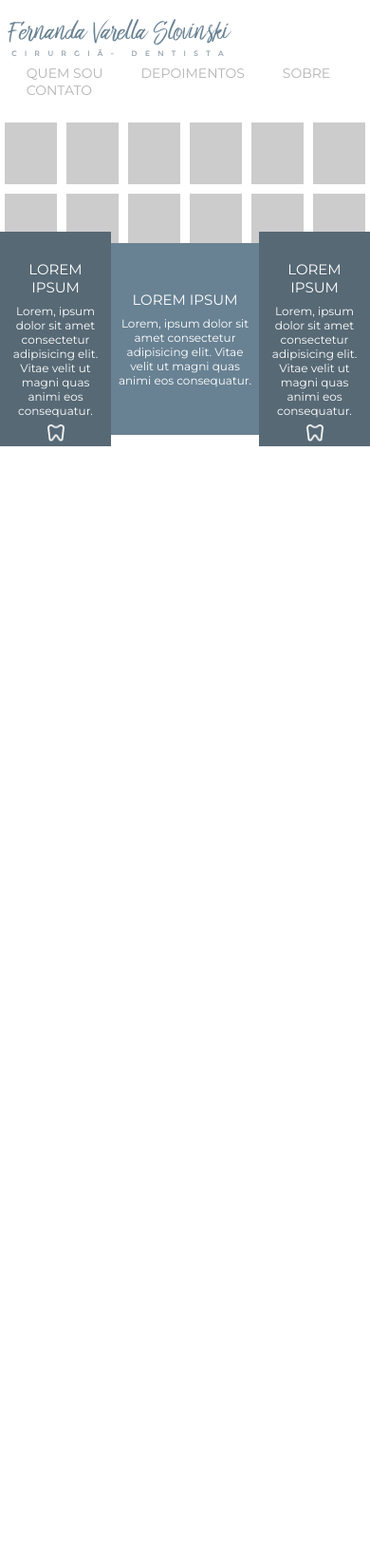
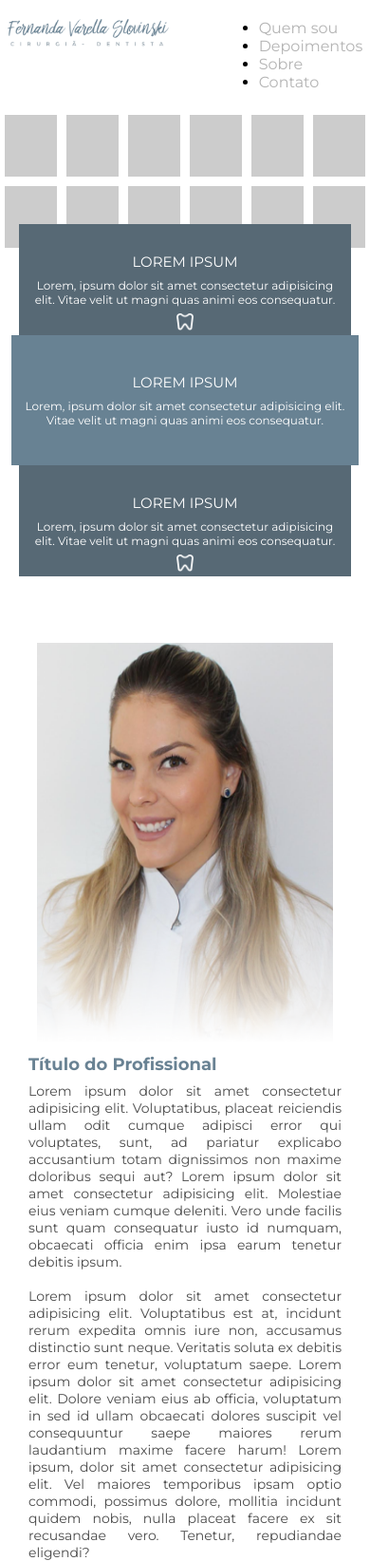
Before and after one commit to jacildofurtado/Danki-code, a PHP site: page / in a window 390 px wide. Shown: the whole page at 95% size. Before the commit the page ends 470 px from the top, so only its background shows below. Run offline with PHP 8.4, Linux system fonts and the light colour scheme.

Commit message:
atualizado projeto

```diff
--- a/ftont-end-completo/projeto-04/css/style.css
+++ b/ftont-end-completo/projeto-04/css/style.css
@@ -34,20 +34,25 @@ header .logo img{
     width: 236px;
 }
 
-header nav{
+header nav.menu-desktop{
     float: right;
 }
 
-header nav ul{
+header nav.menu-desktop ul{
     padding: 8px 0;
     list-style-type: none;
 }
 
-header nav ul li{
+header nav.menu-desktop ul li{
     float: left;
     font-size: 14px;
     padding: 0 20px;
     text-transform: uppercase;
+}
+
+header nav.menu-mobile{
+    display: none;
+    float: right;
 }
 
 header ul a{
@@ -121,3 +126,130 @@ section.servicos > .container .box-servico:nth-of-type(3){
     padding: 30px 2%;
     background-color: #576975;
 }
+
+section.perfil-container{
+    padding: 40px 0;
+}
+
+section.perfil-container .container{
+    max-width: 800px;
+}
+
+section.perfil-container .perfil-wraper{
+    padding-top: 60%;
+    position: relative;
+}
+
+section.perfil-container .perfil-wraper2{
+    position: absolute;
+    top: 0;
+    left: 0;
+    display: flex;
+    align-items: center;
+    width: 100%;
+    height: 100%;
+}
+
+section.perfil-container .img-perfil{
+    width: 40%;
+    height: 100%;
+    background-image: url(../images/img_perfil.png);
+    background-size: 100% 100%;
+}
+
+section.perfil-container .texto-perfil{
+    width: 60%;
+    padding: 0 30px;
+}
+
+section.perfil-container .texto-perfil h2{
+    color: #698293;
+    font-size: 18px;
+}
+
+section.perfil-container .texto-perfil p{
+    color: #4b4b4b;
+    font-size: 14px;
+    margin-top: 8px;
+}
+
+@media screen and (max-width: 768px){
+    header nav.menu-desktop{
+        display: none;
+    }
+
+    header nav.menu-mobile{
+        display: block;
+    }
+
+    section.servicos > .container{
+        /*
+        max-width: 800px;
+        display: flex;
+        align-items: center;
+        position: relative;
+        top: -30px;
+        text-align: center;
+        */
+        flex-direction: column;
+    }
+
+    section.servicos > .container .box-servico:nth-of-type(1){
+        width: 90%;
+        max-width: 350px;
+        padding: 30px 2%;
+    }
+
+    section.servicos > .container .box-servico:nth-of-type(2){
+        width: 94%;
+        max-width: 370px;
+        padding: 40px 2%;
+    }
+
+    section.servicos > .container .box-servico:nth-of-type(3){
+        width: 90%;
+        max-width: 350px;
+        padding: 30px 2%;
+    }
+
+    section.perfil-container .perfil-wraper2{
+        /*
+        position: absolute;
+        top: 0;
+        left: 0;
+        display: flex;
+        align-items: center;
+        width: 100%;
+        height: 100%;
+        */
+        display: inline-block;
+        text-align: center;
+    }
+
+    section.perfil-container .img-perfil{
+        display: inline-block;
+        width: 50%;
+        padding-top: 70%;
+        height: auto;
+    }
+
+    section.perfil-container .texto-perfil{
+        display: inline-block;
+        width: 100%;
+        padding: 0 30px;
+        text-align: justify;
+    }
+}
+
+@media screen and (max-width: 580px){
+    section.perfil-container .img-perfil{
+        width: 80%;
+        padding-top: 110%;
+    }
+}
+
+@media screen and (max-width: 500px) {
+    header .logo img{
+        width: 170px;
+    }
+}
--- a/ftont-end-completo/projeto-04/index.html
+++ b/ftont-end-completo/projeto-04/index.html
@@ -15,7 +15,7 @@
             <div class="logo">
                 <img src="images/logo.png" alt="logomarca">
             </div><!--logo-->
-            <nav>
+            <nav class="menu-desktop">
                 <ul>
                     <li><a href="">Quem sou</a></li>
                     <li><a href="">Depoimentos</a></li>
@@ -23,6 +23,16 @@
                     <li><a href="">Contato</a></li>
                 </ul>
             </nav>
+
+            <nav class="menu-mobile">
+                <ul>
+                    <li><a href="">Quem sou</a></li>
+                    <li><a href="">Depoimentos</a></li>
+                    <li><a href="">Sobre</a></li>
+                    <li><a href="">Contato</a></li>
+                </ul>
+            </nav>
+
             <div class="clear"></div><!--clear-->
         </div><!--container-->
     </header>
@@ -100,5 +110,19 @@
             </div><!--box-servico-->
         </div><!--container-->
     </section><!--servicos-->
+
+    <section class="perfil-container">
+        <div class="container">
+            <div class="perfil-wraper">
+                <div class="perfil-wraper2">
+                    <div class="img-perfil"></div><!--img-perfil-->
+                    <div class="texto-perfil">
+                        <h2>Título do Profissional</h2>
+                        <p>Lorem ipsum dolor sit amet consectetur adipisicing elit. Voluptatibus, placeat reiciendis ullam odit cumque adipisci error qui voluptates, sunt, ad pariatur explicabo accusantium totam dignissimos non maxime doloribus sequi aut? Lorem ipsum dolor sit amet consectetur adipisicing elit. Molestiae eius veniam cumque deleniti. Vero unde facilis sunt quam consequatur iusto id numquam, obcaecati officia enim ipsa earum tenetur debitis ipsum.<br><br>Lorem ipsum dolor sit amet consectetur adipisicing elit. Voluptatibus est at, incidunt rerum expedita omnis iure non, accusamus distinctio sunt neque. Veritatis soluta ex debitis error eum tenetur, voluptatum saepe. Lorem ipsum dolor sit amet consectetur adipisicing elit. Dolore veniam eius ab officia, voluptatum in sed id ullam obcaecati dolores suscipit vel consequuntur saepe maiores rerum laudantium maxime facere harum! Lorem ipsum, dolor sit amet consectetur adipisicing elit. Vel maiores temporibus ipsam optio commodi, possimus dolore, mollitia incidunt quidem nobis, nulla placeat facere ex sit recusandae vero. Tenetur, repudiandae eligendi?</p>
+                    </div><!--texto-perfil-->
+                </div><!--perfil-wraper2-->
+            </div><!--perfil-wraper-->
+        </div><!--container-->
+    </section><!--perfil-container-->
 </body>
 </html>
```
